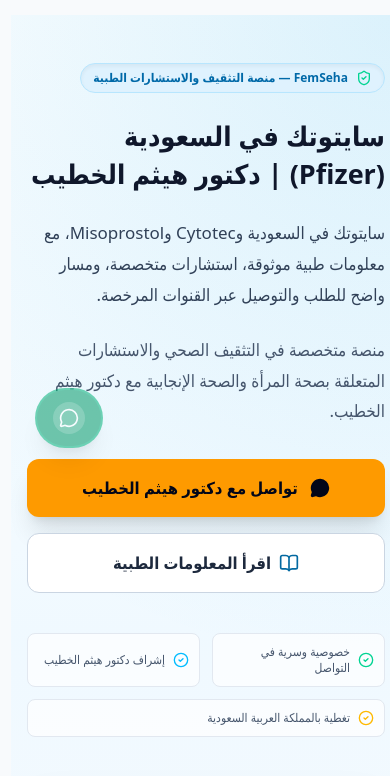
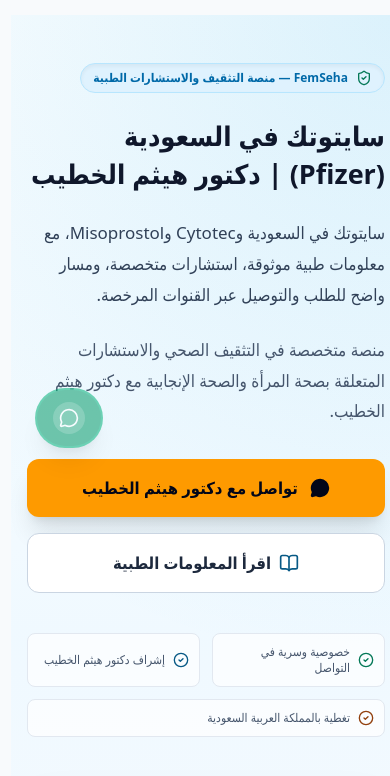
Before and after one commit to femseha/femseha, a React (Vite) app: page / in a window 390 px wide. Shown: the part 372-1148 px from the top of the page. Built offline with nearby package versions, Linux system fonts and the light colour scheme.

Commit message:
Fix Lighthouse contrast warnings and mobile touch targets

```diff
--- a/src/index.css
+++ b/src/index.css
@@ -213,22 +213,13 @@ button, a, nav, summary {
   }
 }
 
-/* Lighthouse mobile accessibility fixes: readable accent colors and touch targets. */
-#main-content .bg-white .text-amber-400,
-#main-content .bg-amber-50.text-amber-400 {
-  color: #b45309 !important;
-}
+/* Lighthouse accessibility: ensure accent text/icons meet contrast on light surfaces. */
+.text-amber-400 { color: #92400e !important; }
+.text-sky-400 { color: #075985 !important; }
+.text-rose-400 { color: #9f1239 !important; }
+.text-emerald-400 { color: #047857 !important; }
 
-#main-content .bg-rose-50.text-rose-400 {
-  color: #be123c !important;
-}
-
-#main-content .bg-sky-50.text-sky-400,
-#main-content .bg-white .text-sky-400 {
-  color: #0369a1 !important;
-}
-
-/* Give compact topic chips and list links a comfortable mobile tap area. */
+/* Compact links need comfortable touch targets on mobile. */
 #main-content .home-page .flex.flex-wrap.gap-2 a,
 #main-content .home-page .space-y-2 li a {
   min-height: 44px;
```
